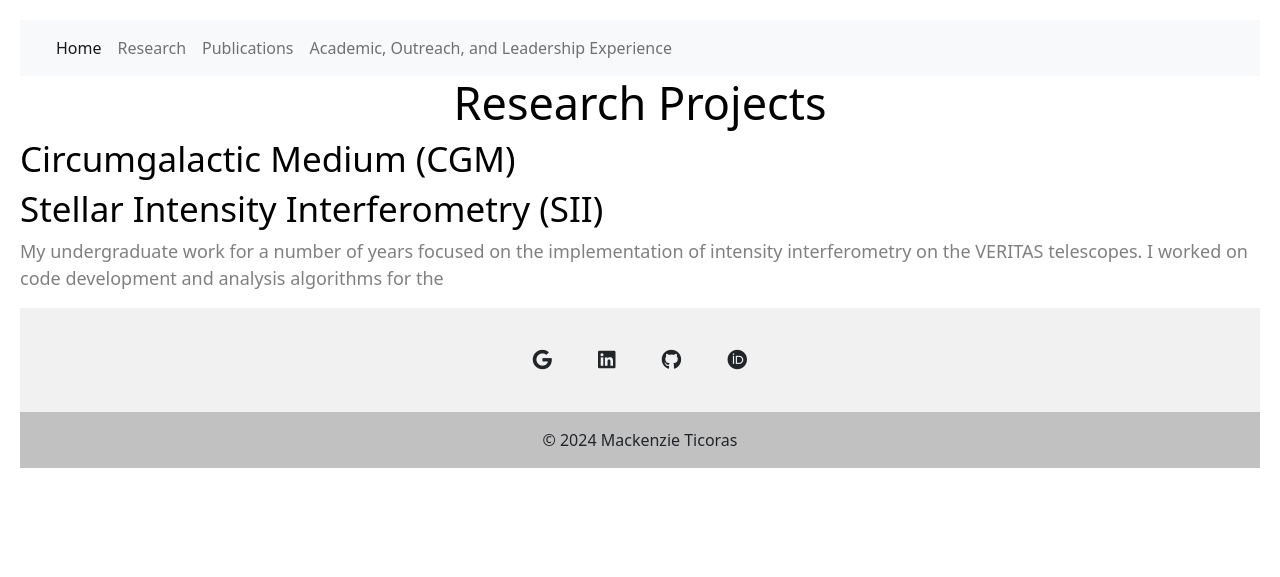
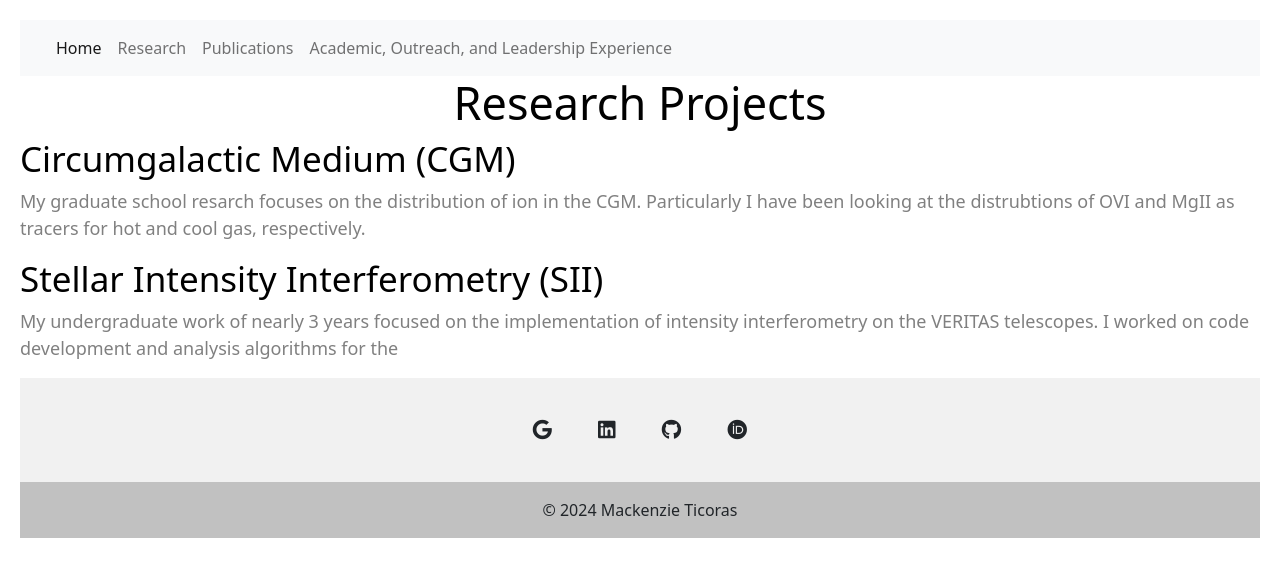
Before and after one commit to kenzerkay/Mackenzie-Personal-Website, a Jekyll site: the page built from research.html, in a window 1280 px wide. Shown: the top 577 px of the page. Built offline with Jekyll 4.4.1, drawn with Linux system fonts in a browser that asks for light colours.

Commit message:
SAmll Changes to research doc

```diff
--- a/research.html
+++ b/research.html
@@ -8,11 +8,15 @@ layout: main-layout
 
 <h2> Circumgalactic Medium (CGM)</h2>
 
+<p>
+    My graduate school resarch focuses on the distribution of ion in the CGM.
+    Particularly I have been looking at the distrubtions of OVI and MgII as tracers for hot and cool gas, respectively.
+</p>
 
 <h2> Stellar Intensity Interferometry (SII)</h2>
 
 <p>
-    My undergraduate work for a number of years focused on the implementation of intensity interferometry on the VERITAS telescopes.
+    My undergraduate work of nearly 3 years focused on the implementation of intensity interferometry on the VERITAS telescopes.
     I worked on code development and analysis algorithms for the
 
 </p>
```
Also changed, not shown: ReadMe.md.
